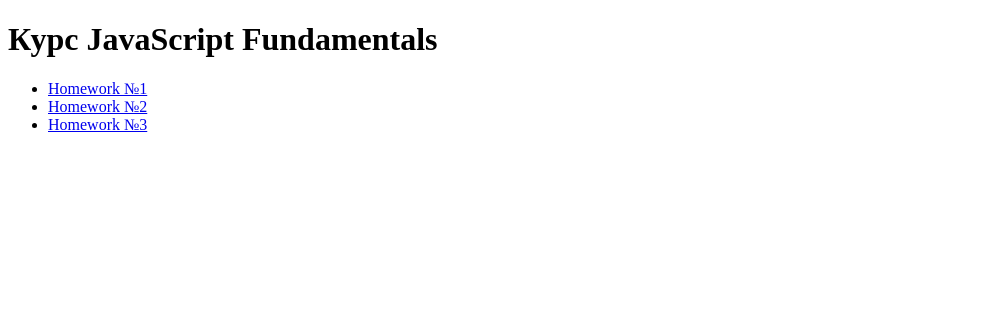
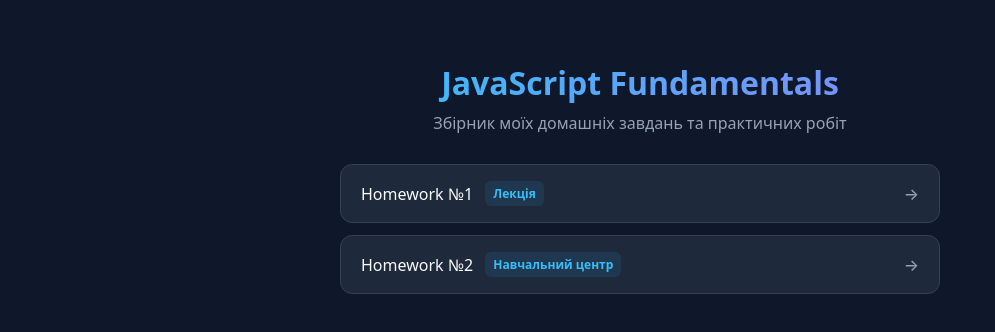
Before and after one commit to Bonced/JS_Fundamentals, a plain HTML site: page index.html in a window 1280 px wide. Shown: the whole page, without its empty margins (0-995 px from the left). Drawn offline with Linux system fonts and the light colour scheme.

Commit message:
add сіі

```diff
--- a/index.html
+++ b/index.html
@@ -2,14 +2,38 @@
 <html lang="uk">
 <head>
     <meta charset="UTF-8">
-    <title>Homework JS</title>
+    <meta name="viewport" content="width=device-width, initial-scale=1.0">
+    <title>Homework JS Fundamentals</title>
+    <!-- Підключення окремого CSS файлу -->
+    <link rel="stylesheet" href="style.css">
 </head>
 <body>
-    <h1>Курс JavaScript Fundamentals</h1>
-    <ul>
-        <li><a href="Homework_01/page1.html">Homework №1</a></li>
-        <li><a href="Homework_02/page2.html">Homework №2</a></li>
-        <li><a href="Homework_03/page3.html">Homework №3</a></li>
-    </ul>
+    <div class="container">
+        <header>
+            <h1>JavaScript Fundamentals</h1>
+            <p class="subtitle">Збірник моїх домашніх завдань та практичних робіт</p>
+        </header>
+
+        <ul class="homework-list">
+            <li class="homework-item">
+                <a href="Homework_01/page1.html" class="homework-link">
+                    <div class="homework-title">
+                        <span>Homework №1</span>
+                        <span class="homework-badge">Лекція </span>
+                    </div>
+                    <span class="arrow">&rarr;</span>
+                </a>
+            </li>
+            <li class="homework-item">
+                <a href="Homework_02/page2.html" class="homework-link">
+                    <div class="homework-title">
+                        <span>Homework №2</span>
+                        <span class="homework-badge">Навчальний центр</span>
+                    </div>
+                    <span class="arrow">&rarr;</span>
+                </a>
+            </li>
+        </ul>
+    </div>
 </body>
 </html>
--- a/style.css
+++ b/style.css
@@ -0,0 +1,101 @@
+:root {
+    --bg-color: #0f172a;
+    --card-bg: #1e293b;
+    --text-primary: #f8fafc;
+    --text-secondary: #94a3b8;
+    --accent: #38bdf8;
+    --accent-hover: #0ea5e9;
+    --border: #334155;
+}
+
+body {
+    font-family: system-ui, -apple-system, BlinkMacSystemFont, 'Segoe UI', Roboto, Oxygen, Ubuntu, Cantarell, sans-serif;
+    background-color: var(--bg-color);
+    color: var(--text-primary);
+    margin: 0;
+    padding: 40px 20px;
+    display: flex;
+    justify-content: center;
+    min-height: 100vh;
+}
+
+.container {
+    width: 100%;
+    max-width: 600px;
+}
+
+header {
+    margin-bottom: 30px;
+    text-align: center;
+}
+
+h1 {
+    font-size: 2rem;
+    margin-bottom: 8px;
+    background: linear-gradient(to right, #38bdf8, #818cf8);
+    -webkit-background-clip: text;
+    -webkit-text-fill-color: transparent;
+}
+
+p.subtitle {
+    color: var(--text-secondary);
+    font-size: 1rem;
+    margin: 0;
+}
+
+.homework-list {
+    list-style: none;
+    padding: 0;
+    margin: 0;
+    display: flex;
+    flex-direction: column;
+    gap: 12px;
+}
+
+.homework-item {
+    background-color: var(--card-bg);
+    border: 1px solid var(--border);
+    border-radius: 12px;
+    transition: transform 0.2s ease, border-color 0.2s ease, box-shadow 0.2s ease;
+}
+
+.homework-item:hover {
+    transform: translateY(-2px);
+    border-color: var(--accent);
+    box-shadow: 0 10px 25px -5px rgba(56, 189, 248, 0.1);
+}
+
+.homework-link {
+    display: flex;
+    justify-content: space-between;
+    align-items: center;
+    padding: 16px 20px;
+    color: var(--text-primary);
+    text-decoration: none;
+    font-weight: 500;
+}
+
+.homework-title {
+    display: flex;
+    align-items: center;
+    gap: 12px;
+}
+
+.homework-badge {
+    font-size: 0.75rem;
+    background-color: rgba(56, 189, 248, 0.1);
+    color: var(--accent);
+    padding: 4px 8px;
+    border-radius: 6px;
+    font-weight: 600;
+}
+
+.arrow {
+    color: var(--text-secondary);
+    transition: transform 0.2s ease;
+}
+
+.homework-item:hover .arrow {
+    transform: translateX(4px);
+    color: var(--accent);
+}
```
